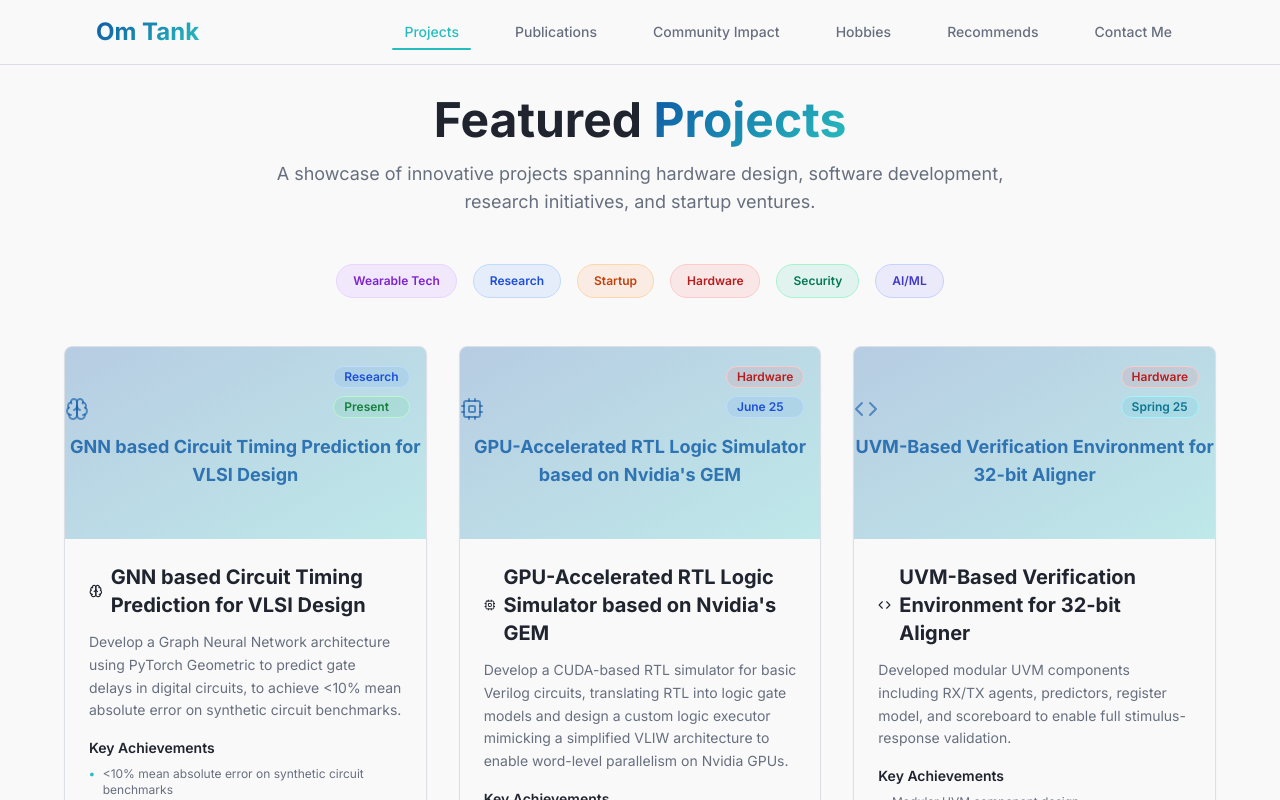
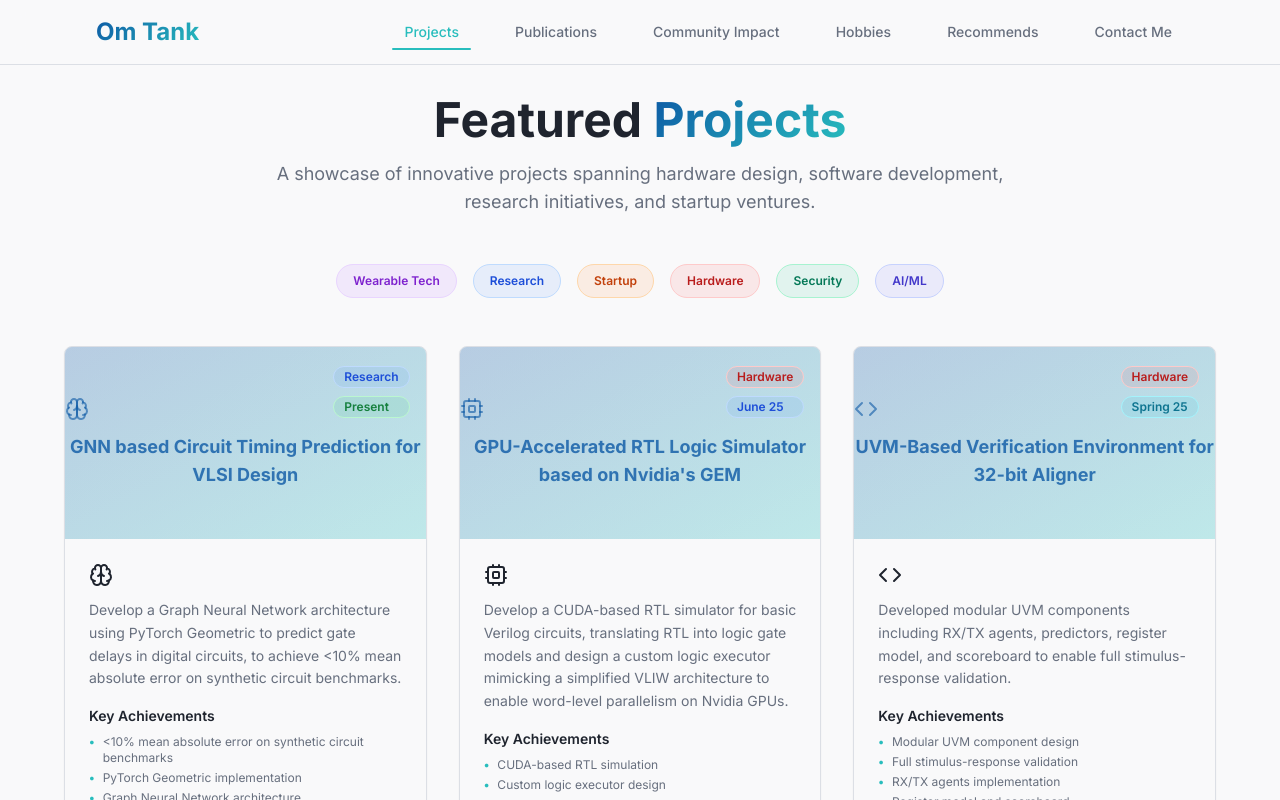
Before and after one commit to OTANK10/om-tank-nexus, a React (Vite) app: page /projects in a window 1280 px wide. Shown: the top 800 px of the page. Built offline with nearby package versions, Linux system fonts and the light colour scheme.

Commit message:
Remove project titles from images
Remove the project titles that are displayed within the placeholder images, as they are redundant with the titles already present in the card content.

```diff
--- a/src/pages/Projects.tsx
+++ b/src/pages/Projects.tsx
@@ -324,11 +324,10 @@ const Projects = () => {
               </div>
 
               <div className="p-6">
-                {/* Title */}
-                <h3 className="text-xl font-bold text-foreground mb-3 flex items-center">
+                {/* Icon */}
+                <div className="text-xl font-bold text-foreground mb-3 flex items-center">
                   {project.icon}
-                  <span className="ml-2">{project.title}</span>
-                </h3>
+                </div>
 
                 {/* Description */}
                 <p className="text-muted-foreground mb-4 leading-relaxed text-sm">
```
